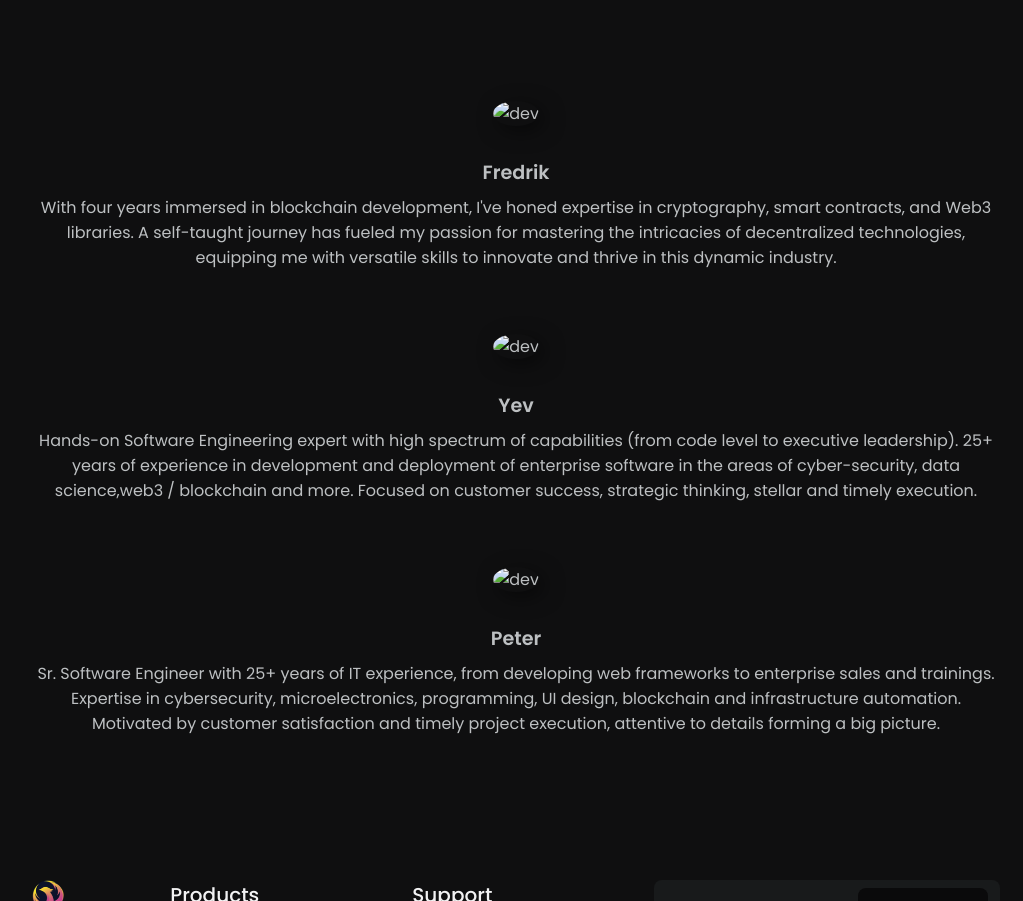
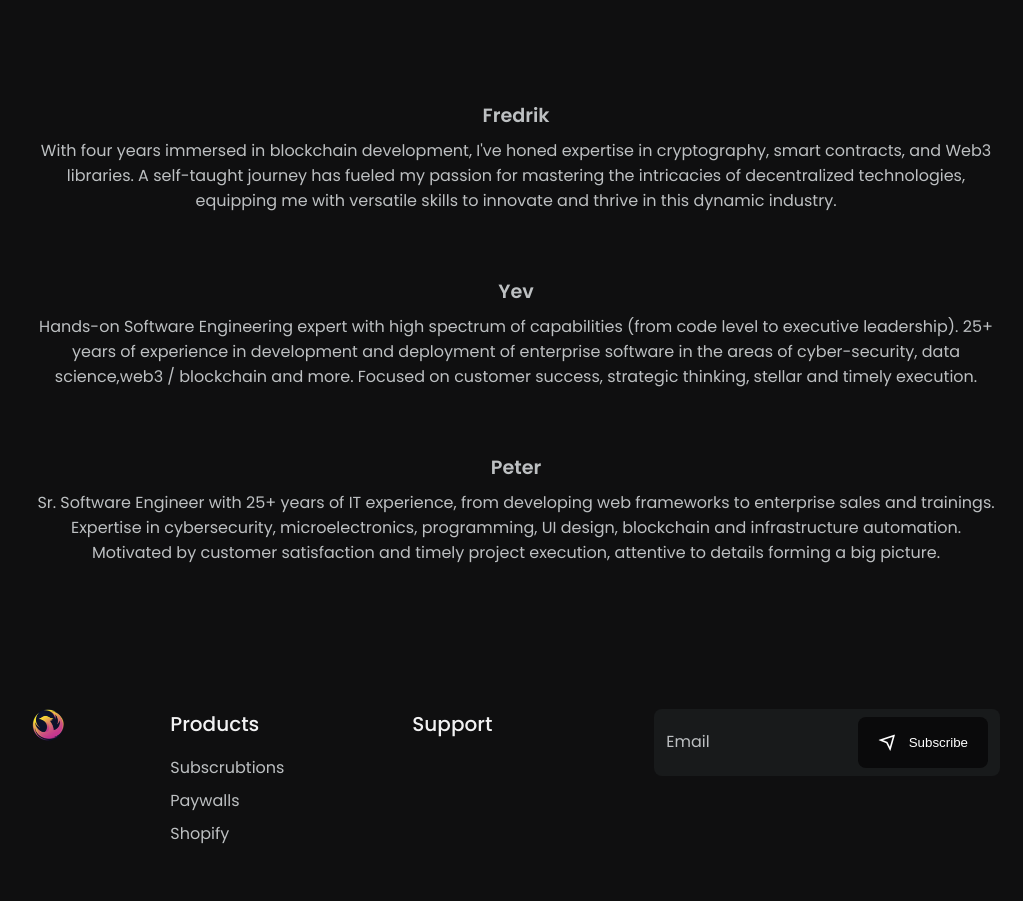
Before and after one commit to Fiddelish/FNXOnePager, a plain HTML site: page index.html in a window 1280 px wide. Shown: the part 3303-4204 px from the top of the page, without its empty margins (124-1147 px from the left). Drawn offline with nearby package versions, Linux system fonts and the light colour scheme.

Commit message:
Update index.html

```diff
--- a/index.html
+++ b/index.html
@@ -164,7 +164,7 @@
                 <h2 class="section__title section__title-gradient">Team</h2>
                 <div class="DEV__grid">
                   <div class="DEV__card">
-                    <img src="" alt="dev" />
+
                     <h4>Fredrik</h4>
                     <p>
                         With four years immersed in blockchain development, I've honed expertise in cryptography, smart contracts, and Web3 libraries.
@@ -172,14 +172,14 @@
                         decentralized technologies, equipping me with versatile skills to innovate and thrive in this dynamic industry.</p>
                   </div>
                   <div class="DEV__card">
-                    <img src="" alt="dev" />
+
                     <h4>Yev</h4>
                     <p>Hands-on Software Engineering expert with high spectrum of capabilities (from code level to executive leadership).
                         25+ years of experience in development and deployment of enterprise software in the areas of cyber-security, data science,web3 / blockchain and more.
                         Focused on customer success, strategic thinking, stellar and timely execution.</p>
                   </div>
                   <div class="DEV__card">
-                    <img src="" alt="dev" />
+
                     <h4>Peter</h4>
                     <p>Sr. Software Engineer with 25+ years of IT experience, from developing web frameworks to enterprise sales and trainings.
                         Expertise in cybersecurity, microelectronics, programming, UI design, blockchain and
```
